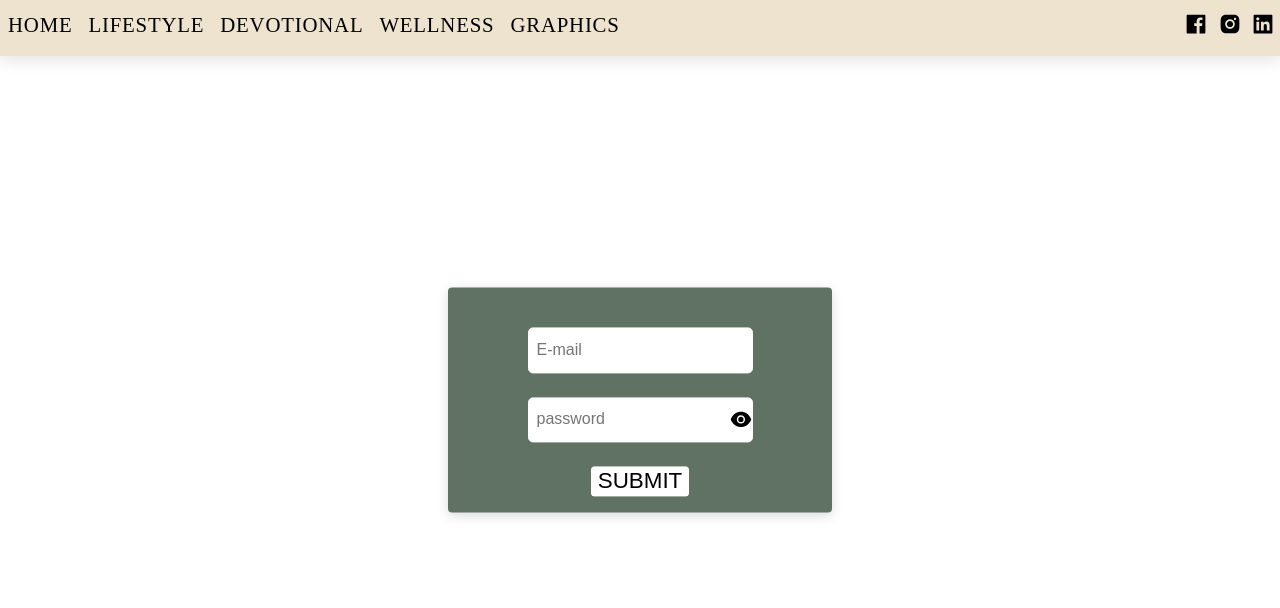
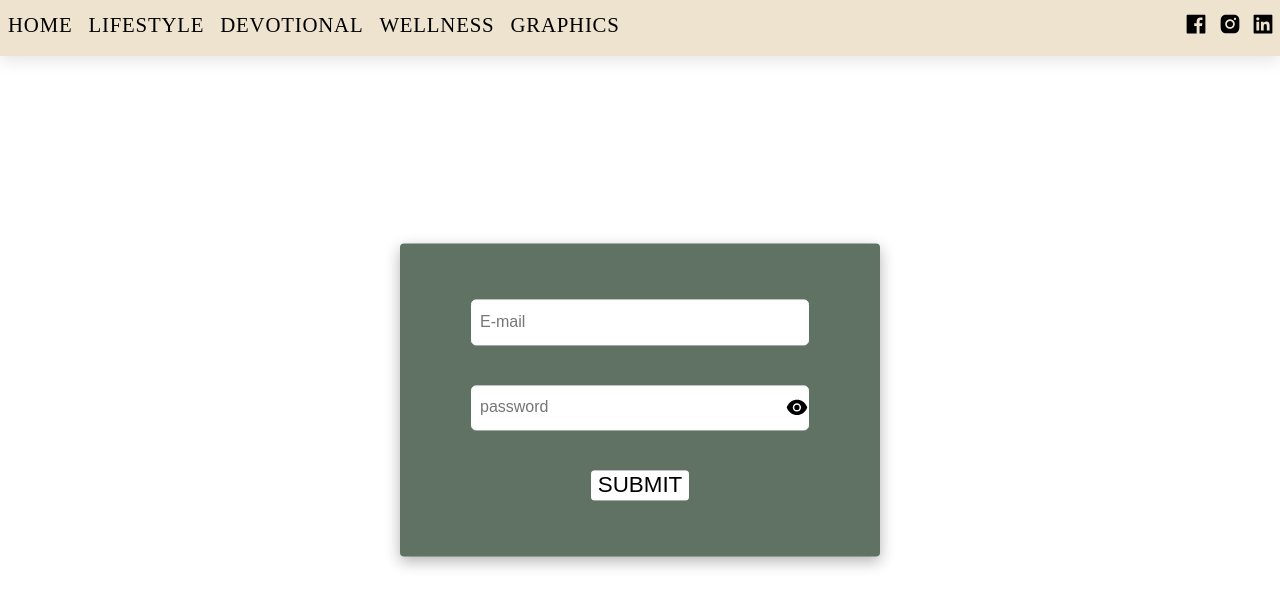
Before and after one commit to Jmichael96/Update_With_Cait_2021, a React (Create React App) app in the folder client/: page /login1996 in a window 1280 px wide. Shown: the top 608 px of the page. Built offline with nearby package versions, Linux system fonts and the light colour scheme; no server answers; the HTML template or start-up script is replaced by a standard one.

Commit message:
changed style of login component

```diff
--- a/client/src/components/Auth/Login/login.css
+++ b/client/src/components/Auth/Login/login.css
@@ -8,10 +8,10 @@
     -webkit-transform: translateX(-50%) translateY(-50%);
     transform: translateX(-50%) translateY(-50%);
     width: 95%;
-    max-width: 24rem;
+    max-width: 30rem;
     height: auto;
     border-radius: 4px;
-    box-shadow: 0 3px 12px rgb(219, 219, 219);
+    box-shadow: 0 5px 15px rgba(0, 0, 0, 0.3);
 }
 
 /* form element */
@@ -27,10 +27,10 @@
 /* input */
 
 .loginStyles_input {
-    width: auto;
+    width: 20rem;
     display: block;
     text-align: left;
-    margin: 1.5rem 0;
+    margin: 2.5rem 0 0 0;
     padding: .8rem .5rem;
     font-size: 1rem;
     border-radius: 5px;
@@ -65,11 +65,19 @@
 /* submit button for form */
 
 #loginStyles_submitBtn {
-    /* background-color: #1b1e1a; */
     background-color: white;
     border: 1px solid white;
     border-radius: 3px;
     font-size: 1.4rem;
     color: black;
     cursor: pointer;
+    margin: 2.5rem 0;
 }
+
+/* ! MEDIA QUERIES */
+
+@media only screen and (max-width: 421px) {
+    .loginStyles_input {
+        width: auto;
+    }
+}
```
